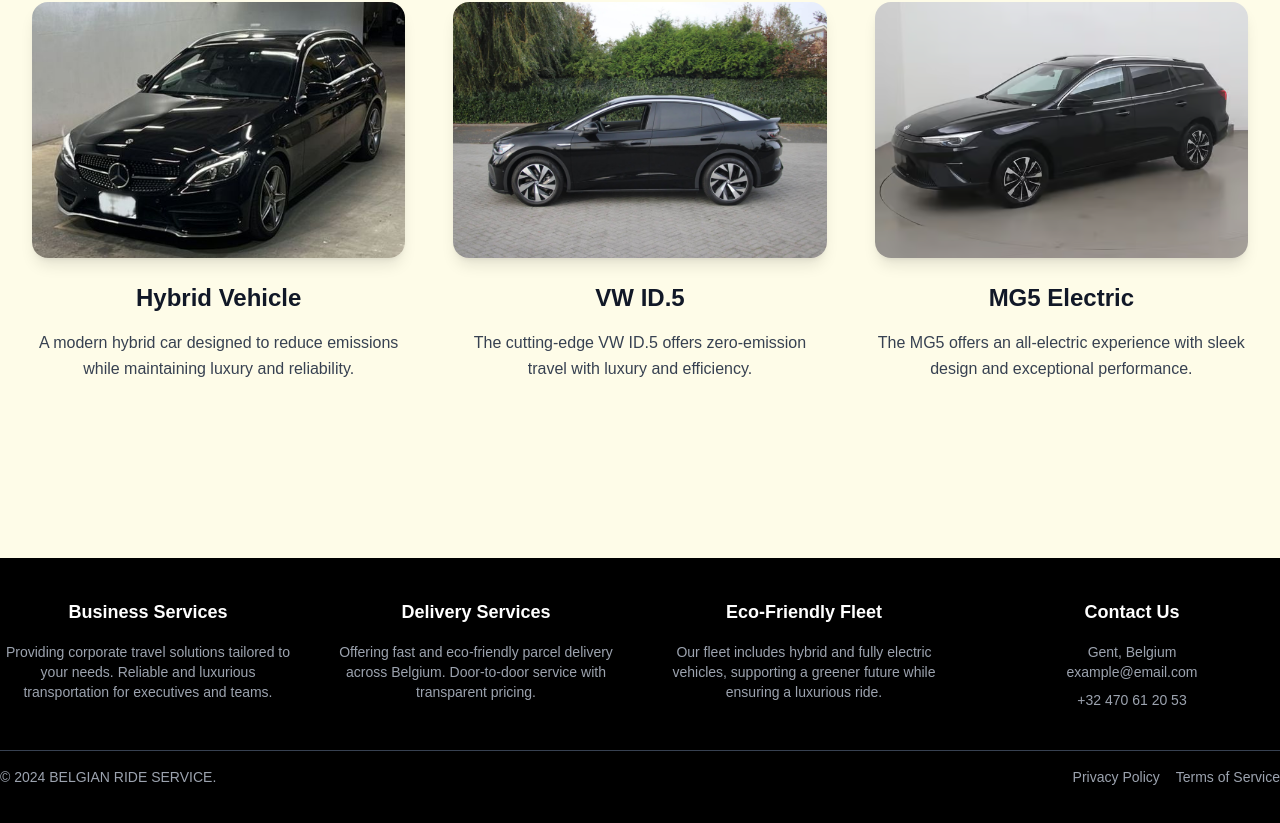
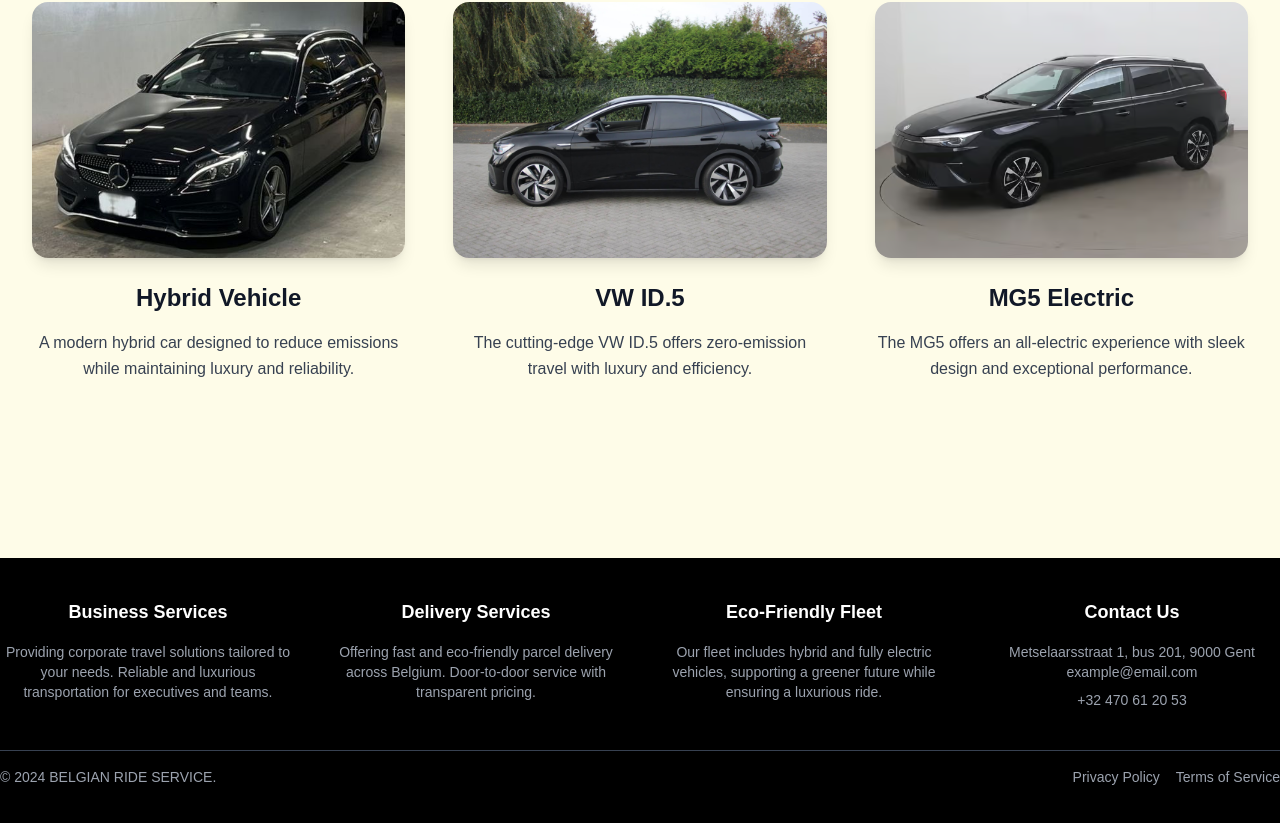
Before and after one commit to haranbaa/Belgian-Ride-Services, a Next.js app in the folder brs-frontend/: page / in a window 1280 px wide. Shown: the part 3562-4385 px from the top of the page. Built offline with nearby package versions, Linux system fonts and the light colour scheme.

Commit message:
Update footer by adding the correct address

```diff
--- a/brs-frontend/components/Footer.jsx
+++ b/brs-frontend/components/Footer.jsx
@@ -32,7 +32,7 @@
           {/* Contact & Social Media Section */}
           <div className="text-center">
             <h3 className="text-white text-lg font-bold mb-4">Contact Us</h3>
-            <p className="text-sm">Gent, Belgium</p>
+            <p className="text-sm">Metselaarsstraat 1, bus 201, 9000 Gent</p>
             <a href="mailto:info@tinpet.com" className="block text-sm hover:underline hover:text-yellow-500">
               example@email.com
             </a>
```
